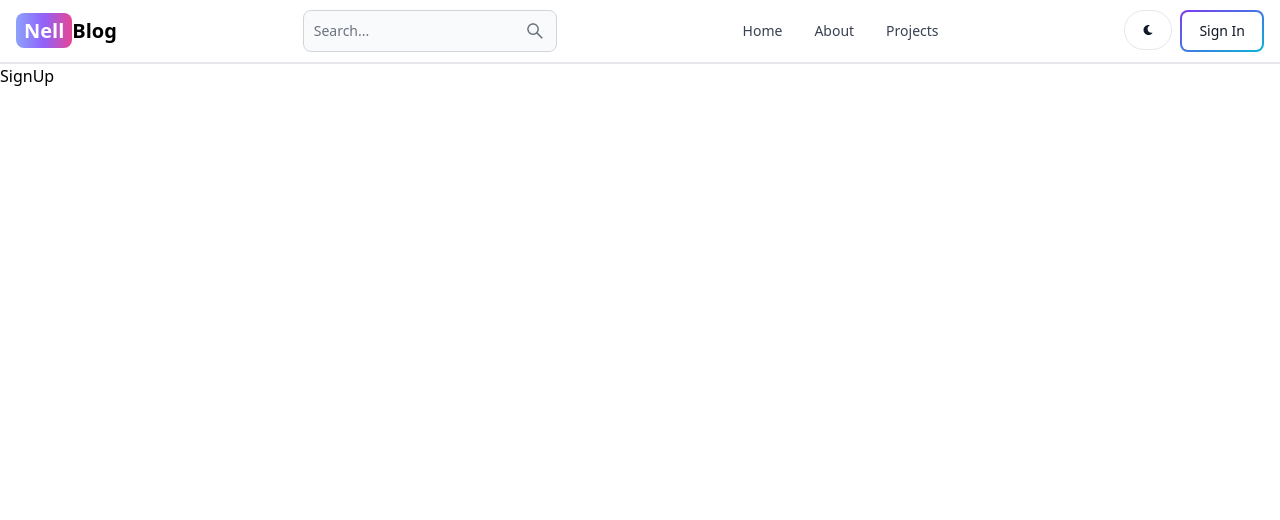
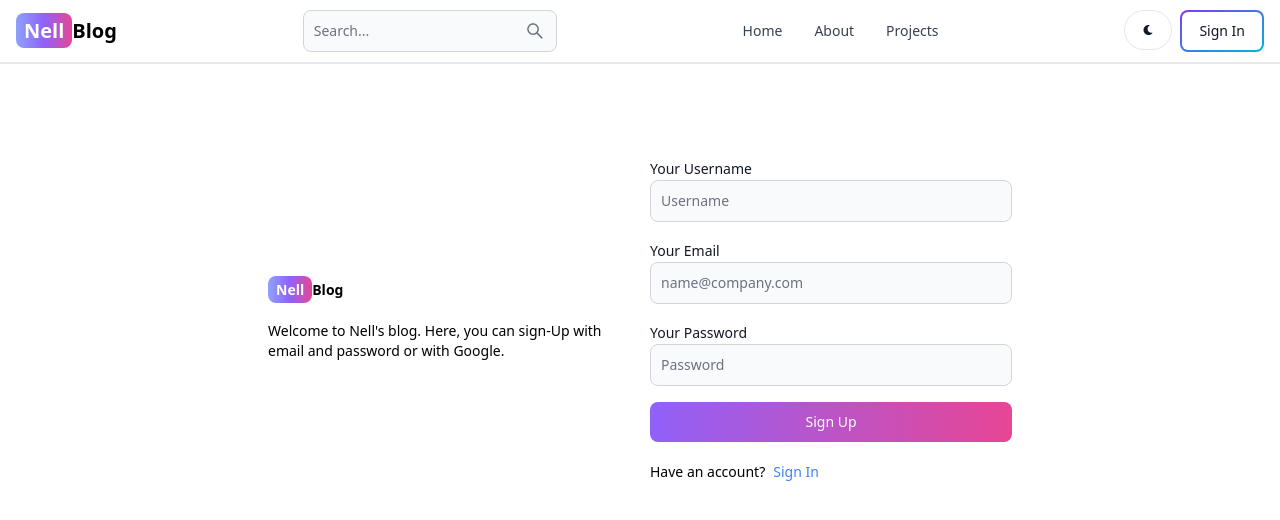
Before and after one commit to NellTech200/mern-blog, a React (Vite) app in the folder client/: page /sign-up in a window 1280 px wide. Shown: the top 520 px of the page. Built offline with nearby package versions, Linux system fonts and the light colour scheme.

Commit message:
complete sign-up page UI

```diff
--- a/client/src/pages/SignUp.jsx
+++ b/client/src/pages/SignUp.jsx
@@ -1,9 +1,57 @@
+import { Button, Label, TextInput } from 'flowbite-react';
 import React from 'react'
+import { Link } from 'react-router-dom';
 
 export default function SignUp() {
   return (
-    <div>
-      SignUp
+    <div className='min-h-scree mt-20'>
+      <div className='flex p-3 max-w-3xl mx-auto flex-col md:flex-row md:items-center gap-5'>
+        {/* left */}
+        <div className='flex-1'>
+          <Link to="/" className='text-sm font-bold dark:text-white text-4xl'>
+            <span className='px-2 py-1 bg-gradient-to-r from-indigo-400 via-purple-500 to-pink-500 rounded-lg text-white'>Nell</span>
+            Blog
+         </Link>
+
+         <p className='text-sm mt-5'>
+          Welcome to Nell's blog. Here, you can sign-Up with email and password or with Google.
+         </p>
+        </div>
+
+        {/* Right */}
+        <div className='flex-1'>
+          <form action="" className='flex flex-col gap-4'>
+            <div>
+              <Label value='Your Username' />
+              <TextInput type='text' placeholder='Username' id='username' />
+
+            </div>
+
+            <div>
+              <Label value='Your Email' />
+              <TextInput type='text' placeholder='name@company.com' id='email' />
+
+            </div>
+
+            <div>
+              <Label value='Your Password' />
+              <TextInput type='text' placeholder='Password' id='password' />
+
+            </div>
+
+            <Button gradientDuoTone='purpleToPink' type='submit'>
+              Sign Up
+            </Button>
+          </form>
+
+          <div className='flex gap-2 text-sm mt-5'>
+            <span>Have an account?</span>
+            <Link to='/sign-in' className='text-blue-500'>
+              Sign In
+            </Link>
+          </div>
+        </div>
+      </div>
     </div>
   )
 }
```
